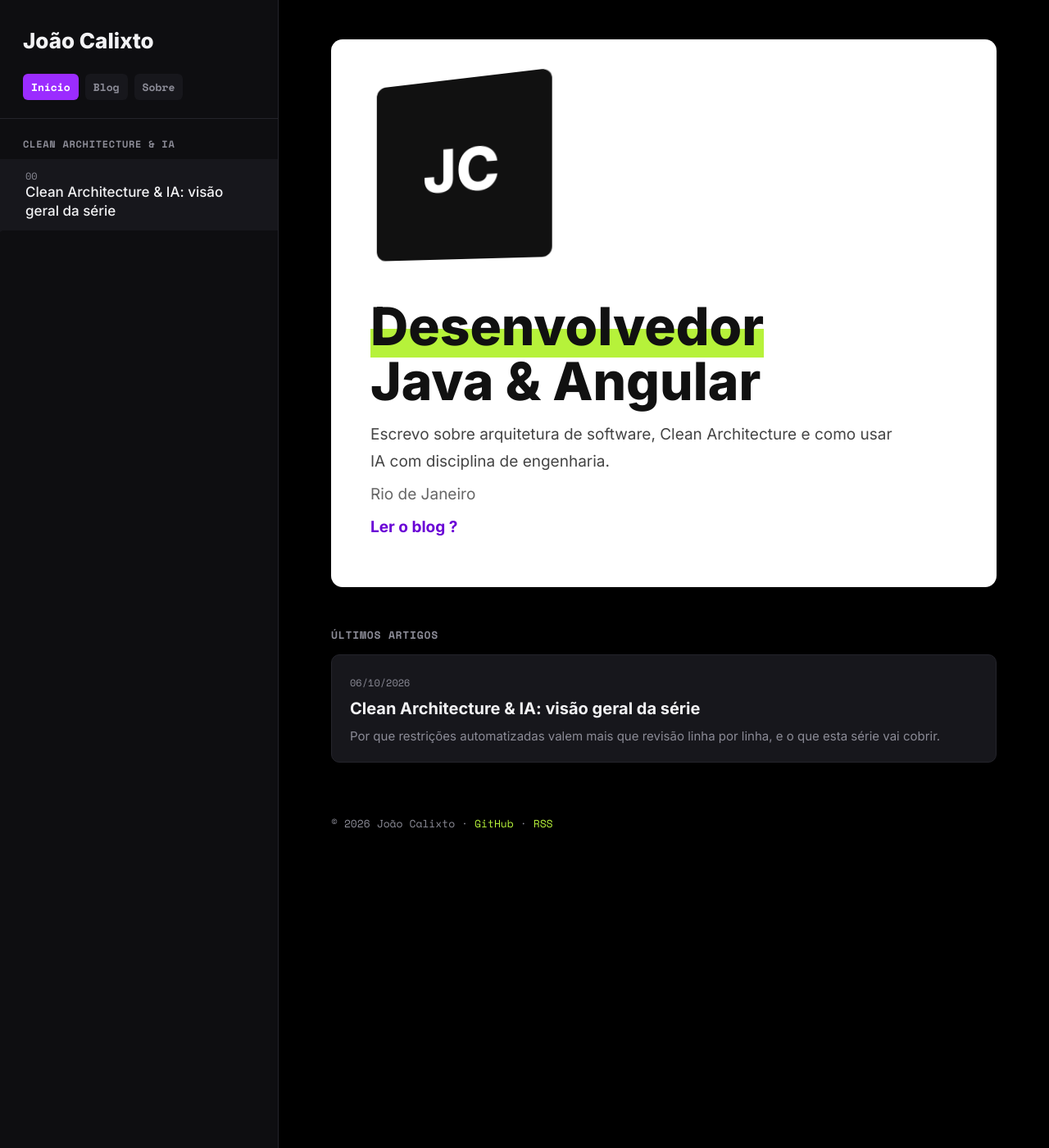
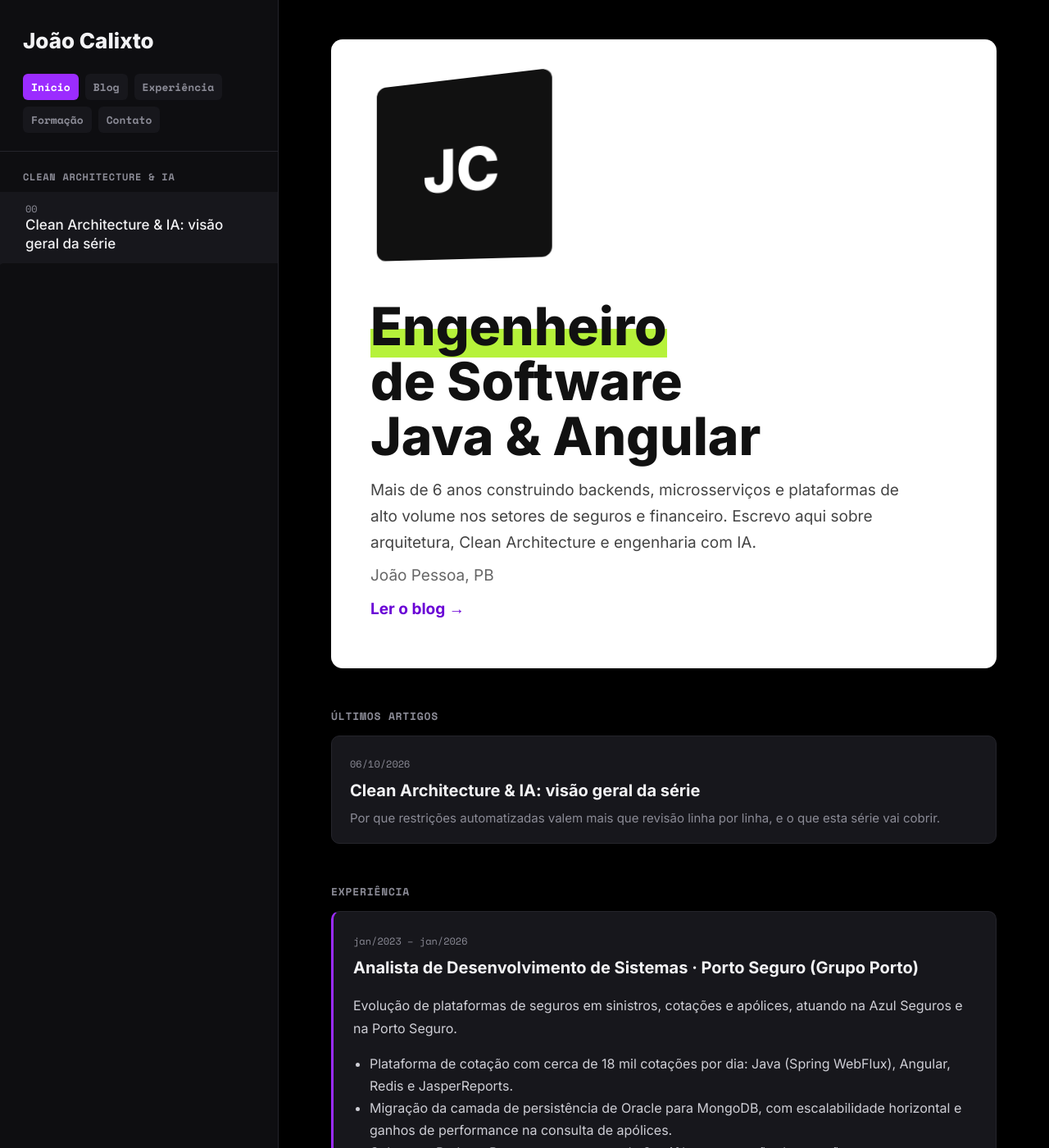
Before and after one commit to CalixtoNeto/CalixtoNeto.github.io, a Jekyll site: the page built from index.html, in a window 1280 px wide and 1400 px high. Shown: the whole window at 82% size. Built offline with Jekyll 4.4.1, drawn with Linux system fonts in a browser that asks for light colours; some of the changed text lies outside the part shown.

Commit message:
Home com experiência, formação e contato a partir do currículo
Co-Authored-By: Claude Sonnet 5.5 <noreply@anthropic.com>

```diff
--- a/_config.yml
+++ b/_config.yml
@@ -1,5 +1,5 @@
 title: João Calixto
-tagline: Desenvolvedor Java & Angular
+tagline: Engenheiro de Software Java & Angular
 description: Artigos sobre arquitetura de software, Clean Architecture, Java, Angular e engenharia com IA.
 url: "https://calixtoneto.com"
 lang: pt-BR
--- a/_includes/sidebar.html
+++ b/_includes/sidebar.html
@@ -3,7 +3,9 @@
   <nav class="menu">
     <a href="{{ '/' | relative_url }}"{% if page.url == '/' %} class="active"{% endif %}>Início</a>
     <a href="{{ '/blog/' | relative_url }}"{% if page.url == '/blog/' %} class="active"{% endif %}>Blog</a>
-    <a href="{{ '/sobre/' | relative_url }}"{% if page.url == '/sobre/' %} class="active"{% endif %}>Sobre</a>
+    <a href="{{ '/' | relative_url }}#experiencia">Experiência</a>
+    <a href="{{ '/' | relative_url }}#formacao">Formação</a>
+    <a href="{{ '/' | relative_url }}#contato">Contato</a>
   </nav>
 
   {% assign series = site.posts | where_exp: "p", "p.serie" | sort: "ordem" %}
--- a/assets/css/style.css
+++ b/assets/css/style.css
@@ -15,7 +15,7 @@ a:hover{text-decoration:underline}
   position:sticky;top:0;height:100vh;overflow-y:auto;padding:28px 0}
 .brand{display:block;padding:0 28px 18px;font-size:26px;font-weight:800;color:var(--fg)}
 .brand:hover{text-decoration:none}
-.menu{display:flex;gap:8px;padding:0 28px 22px;border-bottom:1px solid var(--line)}
+.menu{display:flex;flex-wrap:wrap;gap:8px;padding:0 28px 22px;border-bottom:1px solid var(--line)}
 .menu a{font:700 13px var(--mono);color:var(--muted);padding:6px 10px;border-radius:6px;background:var(--panel2)}
 .menu a:hover,.menu a.active{color:#fff;background:var(--accent);text-decoration:none}
 .toc h2{margin:22px 28px 10px;font:700 12px var(--mono);letter-spacing:.06em;text-transform:uppercase;color:var(--muted)}
@@ -82,3 +82,14 @@ pre code{background:none;padding:0}
   .content{padding-top:64px}
   .hero{padding:28px}
 }
+
+.timeline{display:grid;gap:14px}
+.job{background:var(--panel2);border:1px solid var(--line);border-left:3px solid var(--accent);border-radius:10px;padding:20px 24px}
+.job h3{margin:2px 0 6px;font-size:20px}
+.job p,.job li{color:#cfcfd6;font-size:16px}
+.job ul{margin:8px 0 0;padding-left:20px}
+.job .d{font:400 12px var(--mono);color:var(--muted)}
+.item h3+p{margin-top:2px}
+.chips{display:flex;flex-wrap:wrap;gap:8px;margin:0}
+.chips span{font:400 13px var(--mono);background:var(--panel2);border:1px solid var(--line);border-radius:6px;padding:4px 10px}
+.contact{font-size:18px}
--- a/index.html
+++ b/index.html
@@ -5,14 +5,14 @@ title: Início
 <section class="hero">
   <div class="avatar">JC</div>
   <div>
-    <h1><mark>Desenvolvedor</mark><br>Java &amp; Angular</h1>
-    <p>Escrevo sobre arquitetura de software, Clean Architecture e como usar IA com disciplina de engenharia.</p>
-    <p class="where">Rio de Janeiro</p>
-    <p><a href="{{ '/blog/' | relative_url }}">Ler o blog ?</a></p>
+    <h1><mark>Engenheiro</mark><br>de Software<br>Java &amp; Angular</h1>
+    <p>Mais de 6 anos construindo backends, microsserviços e plataformas de alto volume nos setores de seguros e financeiro. Escrevo aqui sobre arquitetura, Clean Architecture e engenharia com IA.</p>
+    <p class="where">João Pessoa, PB</p>
+    <p><a href="{{ '/blog/' | relative_url }}">Ler o blog →</a></p>
   </div>
 </section>
 
-<h2 class="section-title">Últimos artigos</h2>
+<h2 class="section-title" id="artigos">Últimos artigos</h2>
 <div class="list">
   {% for post in site.posts limit:5 %}
   <a class="item" href="{{ post.url | relative_url }}">
@@ -22,3 +22,53 @@ title: Início
   </a>
   {% endfor %}
 </div>
+
+<h2 class="section-title" id="experiencia">Experiência</h2>
+<div class="timeline">
+  <div class="job">
+    <span class="d">jan/2023 – jan/2026</span>
+    <h3>Analista de Desenvolvimento de Sistemas · Porto Seguro (Grupo Porto)</h3>
+    <p>Evolução de plataformas de seguros em sinistros, cotações e apólices, atuando na Azul Seguros e na Porto Seguro.</p>
+    <ul>
+      <li>Plataforma de cotação com cerca de 18 mil cotações por dia: Java (Spring WebFlux), Angular, Redis e JasperReports.</li>
+      <li>Migração da camada de persistência de Oracle para MongoDB, com escalabilidade horizontal e ganhos de performance na consulta de apólices.</li>
+      <li>Cobertura Rodas e Pneus, com aumento de 3 a 4% na conversão de cotações.</li>
+      <li>Migração de Wildfly 8 para 22 e containerização com Docker no Sistema de Avisos de Sinistro.</li>
+    </ul>
+  </div>
+  <div class="job">
+    <span class="d">fev/2020 – jan/2023</span>
+    <h3>Analista Desenvolvedor · Minsait (Indra)</h3>
+    <p>De trainee a analista desenvolvedor, com co-liderança técnica de uma equipe de cerca de 30 desenvolvedores.</p>
+    <ul>
+      <li><strong>Banco do Brasil / SWIFT:</strong> microsserviços em Quarkus com filas MQ e migração de mensagens do formato MT para MX (ISO 20022).</li>
+      <li><strong>Santander:</strong> evolução de serviços legados do backoffice com Java, Spring Boot e Angular 8, além de code reviews, Clean Code e Design Patterns para o time.</li>
+    </ul>
+  </div>
+  <div class="job">
+    <span class="d">ago/2019 – jan/2020</span>
+    <h3>Estagiário de TI · Tribunal de Contas da União (TCU)</h3>
+    <p>Tratamento e consolidação de bases de dados com SQL para relatórios de auditoria.</p>
+  </div>
+</div>
+
+<h2 class="section-title">Tecnologias</h2>
+<p class="chips">
+  {% assign stack = "Java,Spring Boot,Spring WebFlux,Quarkus,Angular,TypeScript,Oracle,MongoDB,Redis,Docker,Kubernetes,MQ,Microservices,REST,Clean Code,JUnit" | split: "," %}
+  {% for s in stack %}<span>{{ s }}</span>{% endfor %}
+</p>
+
+<h2 class="section-title" id="formacao">Formação</h2>
+<div class="list">
+  <div class="item"><span class="d">set/2025 – ago/2026 (em andamento)</span><h3>Pós-graduação em Engenharia de Software Java</h3><p>UNIPDS</p></div>
+  <div class="item"><span class="d">2021 – 2023</span><h3>MBA em Full Stack Web Development</h3><p>UNIESP Centro Universitário</p></div>
+  <div class="item"><span class="d">2017 – 2019</span><h3>Tecnólogo em Gestão da Tecnologia da Informação</h3><p>UNIPÊ</p></div>
+  <div class="item"><span class="d">Certificação</span><h3>Scrum Foundation Professional Certificate (SFPC)</h3></div>
+</div>
+
+<h2 class="section-title" id="contato">Contato</h2>
+<p class="contact">
+  <a href="https://www.linkedin.com/in/calixto-neto">LinkedIn</a> ·
+  <a href="https://github.com/{{ site.author.github }}">GitHub</a> ·
+  <a href="mailto:{{ site.author.email }}">{{ site.author.email }}</a>
+</p>
```
Also changed, not shown: sobre.md (deleted, +0 -11 lines).
